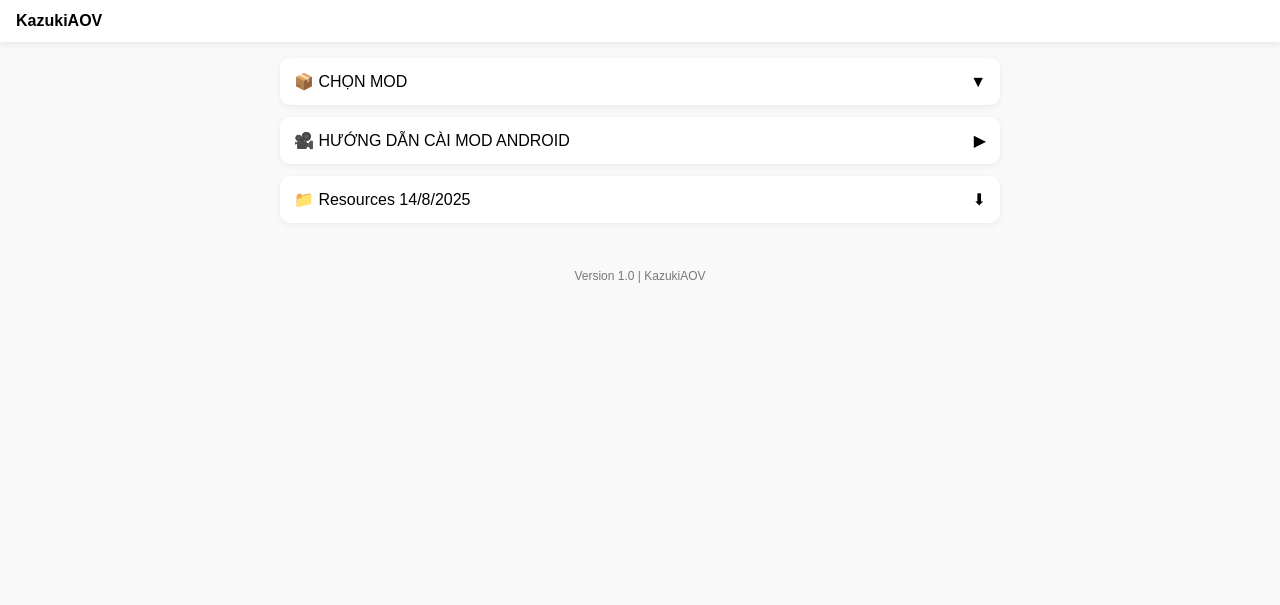
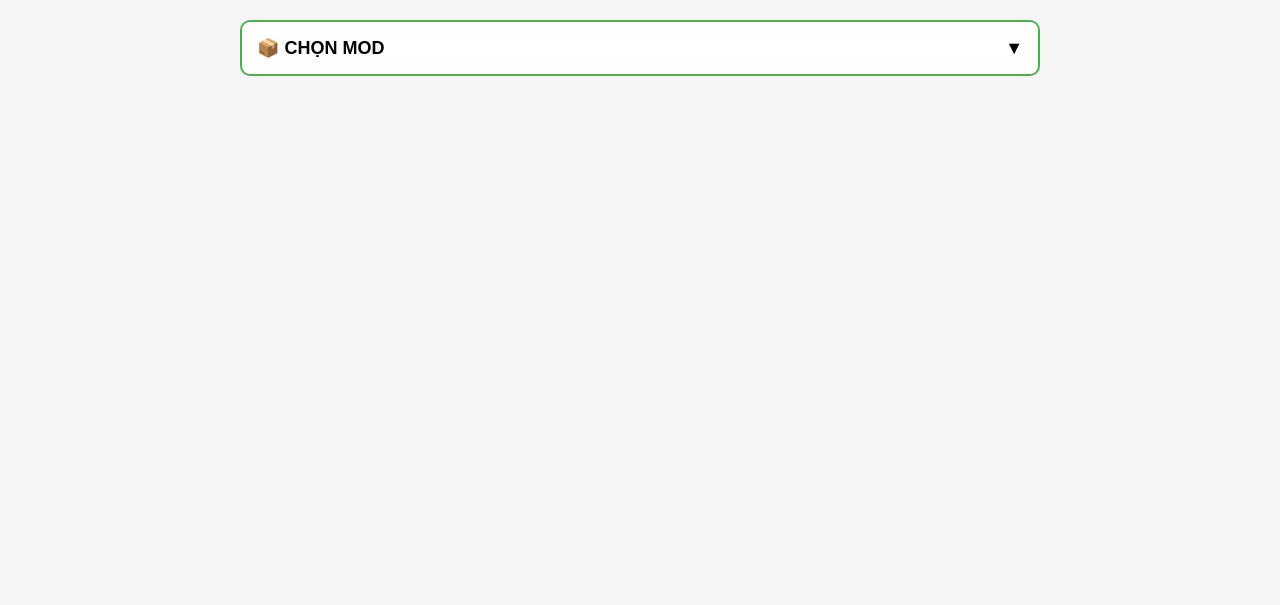
Before and after one commit to huy311716-wq/KazukiAOV.github.io, a plain HTML site: page index.html in a window 1280 px wide. Drawn offline with Linux system fonts and the light colour scheme.

Commit message:
index.html

```diff
--- a/index.html
+++ b/index.html
@@ -1,64 +1,113 @@
 <!DOCTYPE html>
 <html lang="vi">
 <head>
-<meta charset="utf-8" />
-<meta name="viewport" content="width=device-width,initial-scale=1" />
+<meta charset="UTF-8">
+<meta name="viewport" content="width=device-width, initial-scale=1.0">
 <title>KazukiAOV</title>
 <style>
-  body{font-family:Arial, sans-serif;margin:0;background:#f9f9f9}
-  header{background:#fff;box-shadow:0 2px 6px rgba(0,0,0,.08);padding:12px 16px;font-weight:700}
-  .container{max-width:720px;margin:0 auto;padding:16px}
-  .card{background:#fff;border-radius:10px;padding:14px;margin-bottom:12px;box-shadow:0 2px 6px rgba(0,0,0,.06);display:flex;justify-content:space-between;align-items:center;cursor:pointer}
-  .mod-list{max-height:0;overflow:hidden;transition:max-height .45s ease;padding-left:36px}
-  .mod-list.open{max-height:400px}
-  .mod-item{display:block;background:#fff;margin-top:8px;padding:10px;border-radius:8px;color:#007bff;text-decoration:none;box-shadow:0 1px 4px rgba(0,0,0,.06)}
-  .link-card{display:flex;gap:12px;align-items:center;text-decoration:none;color:inherit}
-  footer{text-align:center;color:#777;font-size:12px;padding:18px 0}
+body {
+  font-family: Arial, sans-serif;
+  background: #f5f5f5;
+  margin: 0;
+}
+.container {
+  max-width: 800px;
+  margin: 20px auto;
+  padding: 0 15px;
+}
+.section {
+  background: #fff;
+  border: 2px solid #4CAF50;
+  border-radius: 10px;
+  cursor: pointer;
+  padding: 15px;
+  font-weight: bold;
+  font-size: 18px;
+  display: flex;
+  justify-content: space-between;
+  align-items: center;
+}
+.mod-list {
+  max-height: 0;
+  overflow: hidden;
+  transition: max-height 0.5s ease;
+}
+.mod-list.open {
+  max-height: 500px;
+}
+.mods {
+  display: flex;
+  flex-wrap: wrap;
+  gap: 15px;
+  padding: 15px;
+}
+.mod-card {
+  background: #fafafa;
+  border-radius: 10px;
+  box-shadow: 0 2px 6px rgba(0,0,0,0.1);
+  width: calc(50% - 10px);
+  padding: 10px;
+  display: flex;
+  flex-direction: column;
+  align-items: center;
+}
+.mod-image {
+  width: 100%;
+  height: 150px;
+  background: #ddd;
+  border-radius: 8px;
+}
+.mod-name {
+  margin: 10px 0;
+  font-weight: bold;
+  text-align: center;
+}
+.download-btn {
+  background: #4CAF50;
+  color: white;
+  padding: 8px 14px;
+  border: none;
+  border-radius: 5px;
+  text-decoration: none;
+  font-size: 14px;
+}
+.download-btn:hover {
+  background: #45a049;
+}
 </style>
 </head>
 <body>
 
-<!-- Nhạc nền -->
-<audio id="bgMusic" autoplay loop muted>
-  <source src="videoplayback1.mp3" type="audio/mpeg">
-</audio>
+<div class="container">
 
-<header>KazukiAOV</header>
-
-<div class="container">
-  <!-- CHỌN MOD -->
-  <div class="card" onclick="toggleMods()">
-    <div>📦 CHỌN MOD</div><div>▼</div>
-  </div>
-  <div id="modList" class="mod-list" aria-hidden="true">
-    <a class="mod-item" href="https://link2m.com/mGEh06Cn" target="_blank" rel="noopener">Nakroth Thứ Nguyên Vệ Thần</a>
+  <div class="section" onclick="toggleMods()">
+    📦 CHỌN MOD <span>▼</span>
   </div>
 
-  <!-- HƯỚNG DẪN -->
-  <a class="card link-card" href="https://youtu.be/u-dV26ZMdwU?si=0RR-N5JpP6MKrSPX" target="_blank" rel="noopener">
-    <div>🎥 HƯỚNG DẪN CÀI MOD ANDROID</div><div>▶</div>
-  </a>
+  <div id="modList" class="mod-list">
+    <div class="mods">
+      <!-- Nakroth -->
+      <div class="mod-card">
+        <div class="mod-image"></div>
+        <div class="mod-name">Nakroth Thứ Nguyên Vệ Thần</div>
+        <a class="download-btn" href="https://link2m.com/mGEh06Cn" target="_blank">Tải xuống</a>
+      </div>
 
-  <!-- RESOURCES -->
-  <a class="card link-card" href="https://www.mediafire.com/file/pn9ntiofffoedpj/Resources.zip/file" target="_blank" rel="noopener">
-    <div>📁 Resources 14/8/2025</div><div>⬇</div>
-  </a>
+      <!-- Conan -->
+      <div class="mod-card">
+        <div class="mod-image"></div>
+        <div class="mod-name">🔎Conan Edogawa (Skin Hợp Tác)</div>
+        <a class="download-btn" href="https://link2m.com/FeauHHY" target="_blank">Tải xuống</a>
+      </div>
+    </div>
+  </div>
+
 </div>
 
-<footer>Version 1.0 | KazukiAOV</footer>
-
 <script>
-function toggleMods(){
-  const list=document.getElementById('modList');
-  const open=list.classList.toggle('open');
-  list.setAttribute('aria-hidden', !open);
+function toggleMods() {
+  document.getElementById("modList").classList.toggle("open");
 }
-// Unmute nhạc khi user tương tác
-document.addEventListener('pointerdown', function once(){
-  const bg=document.getElementById('bgMusic');
-  if(bg){ bg.muted=false; bg.play().catch(()=>{}); }
-  document.removeEventListener('pointerdown', once);
-});
 </script>
 
 </body>
```
